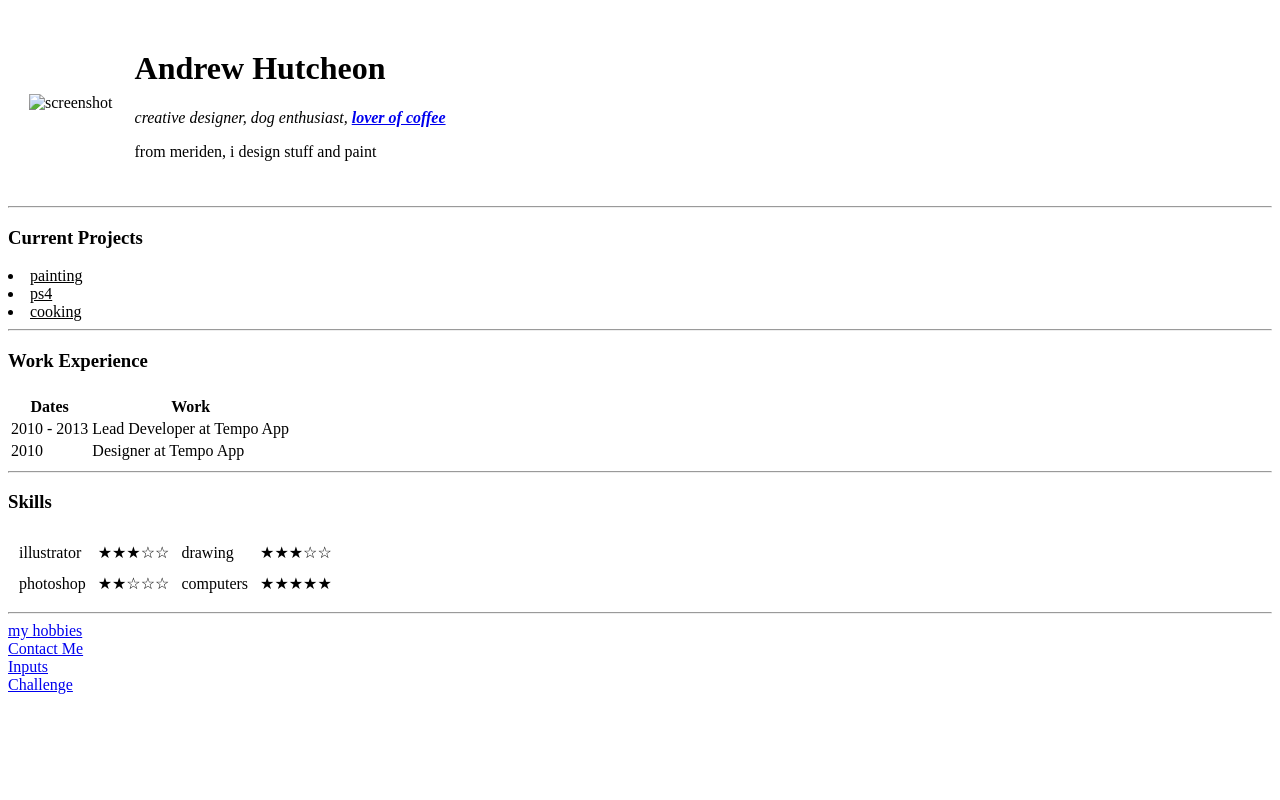
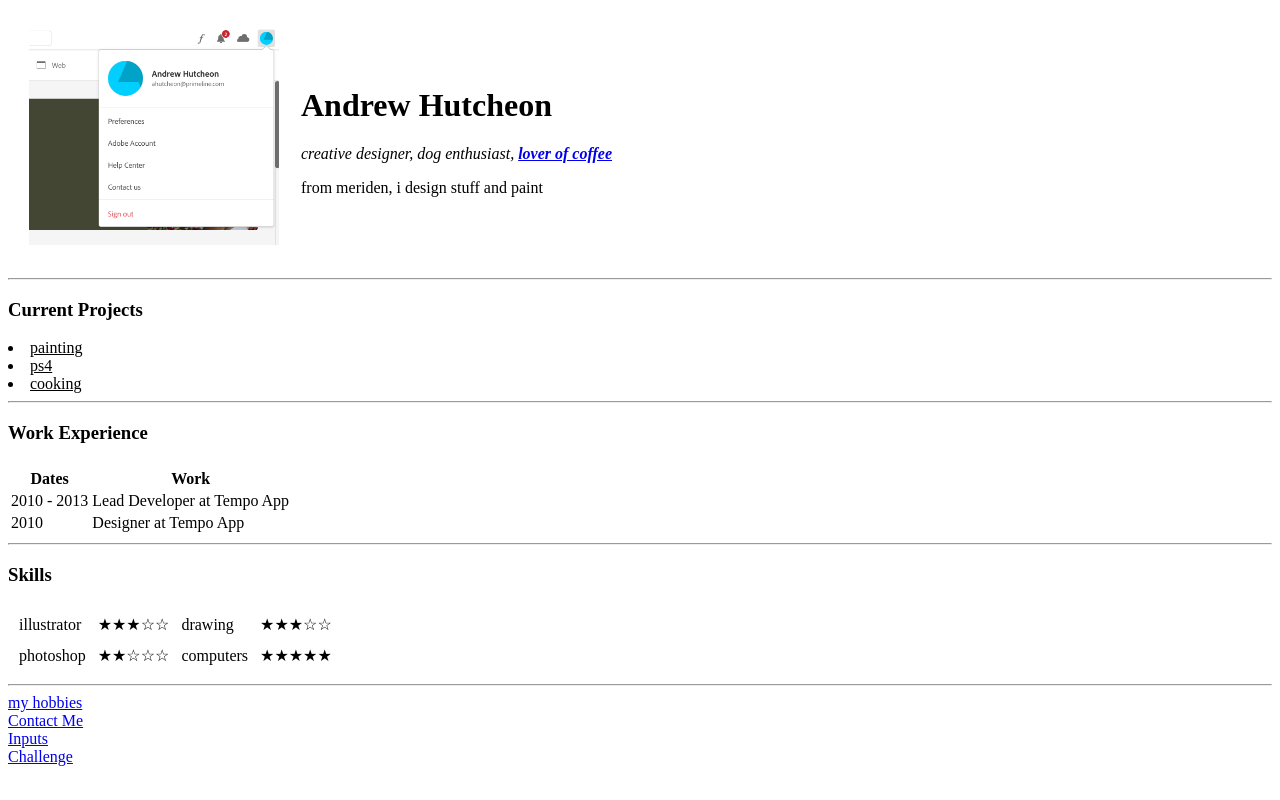
Before and after one commit to ahutcheon88/cv, a plain HTML site: page index.html in a window 1280 px wide. Drawn offline with Linux system fonts and the light colour scheme; the site is published under a folder, as on GitHub Pages, so addresses that start at the root find nothing.

Commit message:
Update index.html

```diff
--- a/index.html
+++ b/index.html
@@ -9,7 +9,7 @@
 <body>
   <table cellspacing="20">
     <tr>
-      <td><img src="/image/Screen Shot 2022-06-30 at 11.40.14 AM.png" width="250" alt="screenshot"></td>
+      <td><img src="image/Screen Shot 2022-06-30 at 11.40.14 AM.png" width="250" alt="screenshot"></td>
       <td>
         <h1>Andrew Hutcheon</h1>
         <p><em>creative designer, dog enthusiast, <strong> <a href="https://www.dunkindonuts.com/en">lover of coffee</a> </strong></em></p>
```
